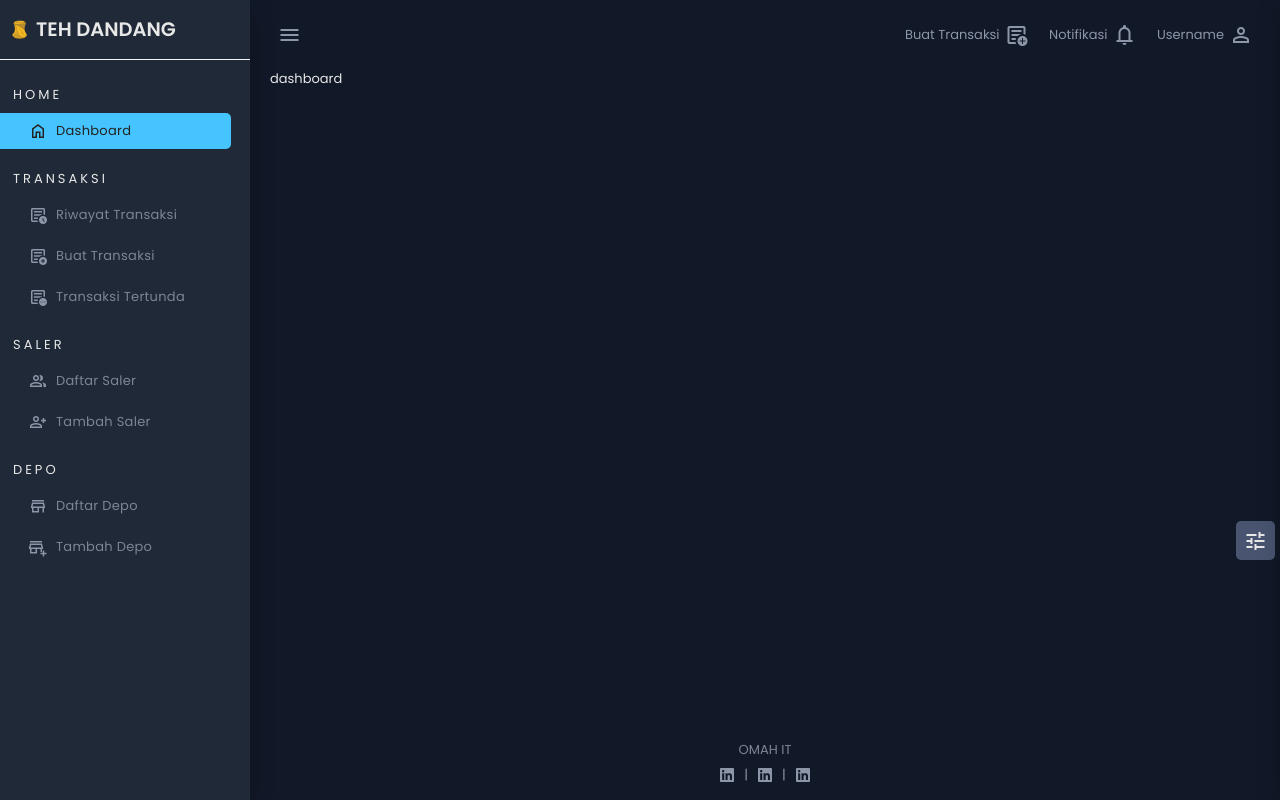
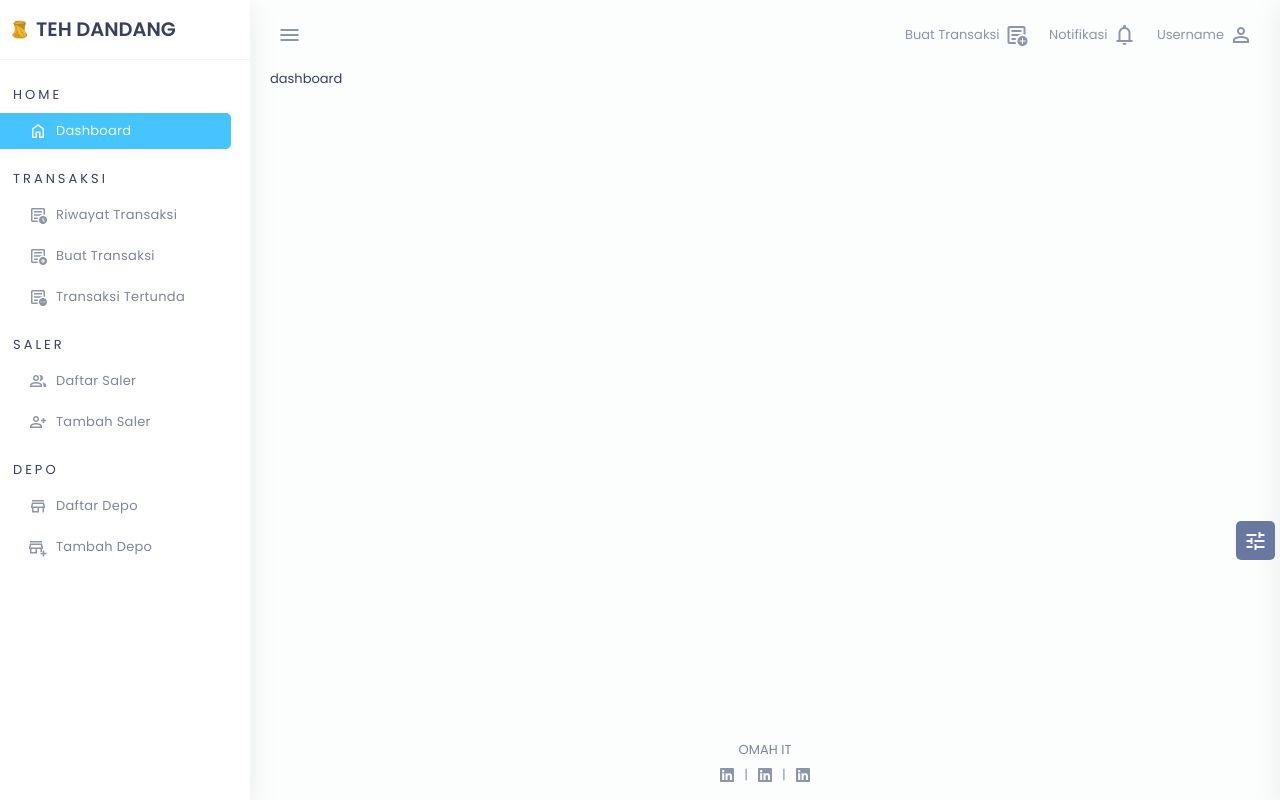
Before and after one commit to gede-wahyu/dandang-apps-v2, a Vue app: page / in a window 1280 px wide. Built offline with nearby package versions, Linux system fonts and the light colour scheme.

Commit message:
commit#3: add footer, darkmode, and cofigmenu 2

```diff
--- a/index.html
+++ b/index.html
@@ -9,7 +9,7 @@
             id="theme-css"
             rel="stylesheet"
             type="text/css"
-            href="/themes/dark-theme/theme.css"
+            href="/themes/light-theme/theme.css"
         />
         <!-- TONE THEME -->
         <link
--- a/package.json
+++ b/package.json
@@ -7,7 +7,8 @@
         "dev": "vite",
         "host": "vite --host",
         "build": "vite build",
-        "preview": "vite preview"
+        "preview": "vite preview",
+        "git-graph": "git log --all --decorate --oneline --graph"
     },
     "dependencies": {
         "pinia": "^2.1.7",
--- a/public/themes/dark-theme/theme.css
+++ b/public/themes/dark-theme/theme.css
@@ -16,6 +16,8 @@
     --text-color: rgb(232, 232, 232);
     --text-color-secondary: #7e8597;
     --text-primary: #222;
+    --text-light: #f7faff;
+    --text-dark: #222;
 
     --icon-color-secondary: #8d95a8;
 
--- a/public/themes/light-theme/theme.css
+++ b/public/themes/light-theme/theme.css
@@ -16,6 +16,8 @@
     --text-color: rgb(57, 63, 92);
     --text-color-secondary: #7e8597;
     --text-primary: #f7faff;
+    --text-light: #f7faff;
+    --text-dark: #222;
 
     --icon-color-secondary: #8d95a8;
 
--- a/src/assets/layout/_config.scss
+++ b/src/assets/layout/_config.scss
@@ -44,13 +44,13 @@
     right: 5px;
     z-index: 2;
 
-    background-color: var(--color-unknown-500);
-    color: var(--text-color);
+    background-color: var(--color-unknown);
+    color: var(--text-light);
 
     &:hover {
-        background-color: var(--color-unknown-a3);
+        background-color: var(--color-unknown-a8);
     }
     &:focus {
-        background-color: var(--color-unknown-a3);
+        background-color: var(--color-unknown-a8);
     }
 }
```
